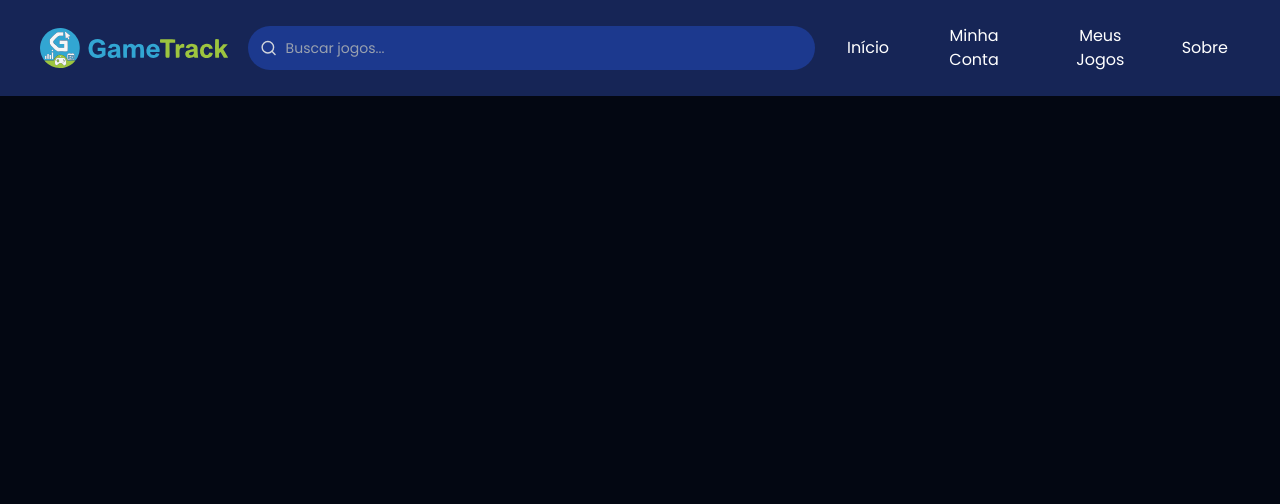
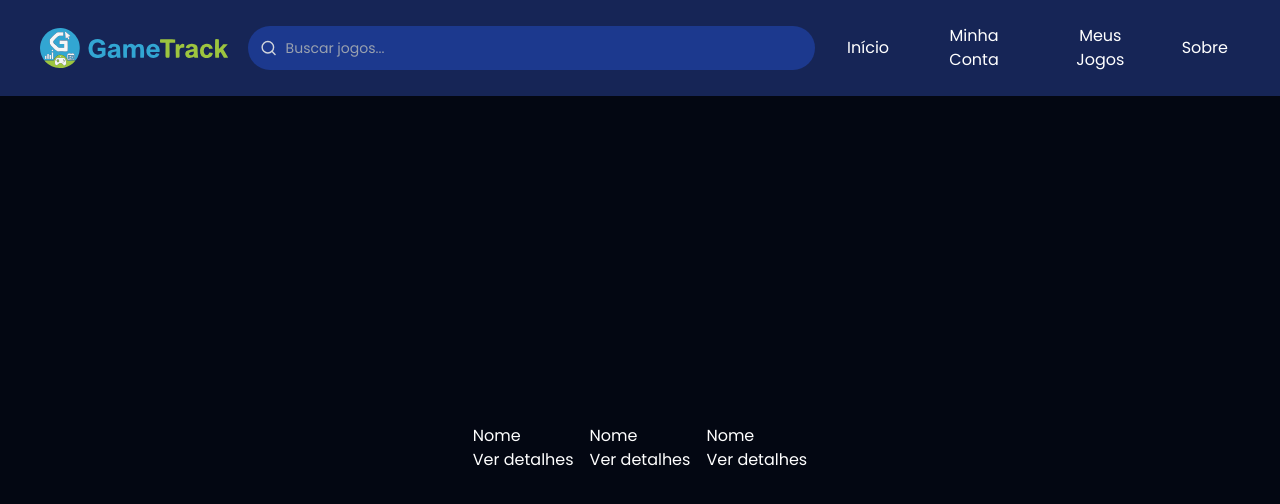
Before and after one commit to endriusssantos/gametrack, a React (Vite) app: page /my-games in a window 1280 px wide. Shown: the top 504 px of the page. Built offline with nearby package versions, Linux system fonts and the light colour scheme; no server answers.

Commit message:
criado componente e rota para Meus Jogos

```diff
--- a/src/App.jsx
+++ b/src/App.jsx
@@ -4,6 +4,7 @@ import GamesList from "./components/GameList/GameList";
 import { Routes, Route } from "react-router-dom";
 import GameDetails from "./components/GameDetails/GameDetails";
 import About from "./components/About/About";
+import MyGames from "./components/MyGames/MyGames";
 
 const App = () => {
   const [searchTerm, setSearchTerm] = useState("");
@@ -31,6 +32,7 @@ const App = () => {
         />
         <Route path="/game/:id" element={<GameDetails />} />
         <Route path="/about" element={<About />} />
+        <Route path="/my-games" element={<MyGames />} />
       </Routes>
     </div>
   );
--- a/src/components/GameList/GameList.jsx
+++ b/src/components/GameList/GameList.jsx
@@ -37,7 +37,7 @@ const GameList = ({ searchTerm, page, setPage }) => {
   return (
     <div className="p-6">
       <h2 className="mb-4 text-xl font-semibold text-white">Jogos</h2>
-      <div className="grid grid-cols-1 gap-4 sm:grid-cols-2 md:grid-cols-3">
+      <div className="grid grid-cols-1 gap-4 md:grid-cols-3">
         {games.map((g) => (
           <div key={g.id} className="overflow-hidden rounded bg-slate-800 p-2">
             <img
--- /dev/null
+++ b/src/components/MyGames/MyGames.jsx
@@ -0,0 +1,25 @@
+const MyGames = () => {
+  return (
+    <div className="m-auto text-white">
+      <ul className="grid grid-cols-1 gap-4 md:grid-cols-3">
+        <li>
+          <img src="" alt="" />
+          <p>Nome</p>
+          <a href="#">Ver detalhes</a>
+        </li>
+        <li>
+          <img src="" alt="" />
+          <p>Nome</p>
+          <a href="#">Ver detalhes</a>
+        </li>
+        <li>
+          <img src="" alt="" />
+          <p>Nome</p>
+          <a href="#">Ver detalhes</a>
+        </li>
+      </ul>
+    </div>
+  );
+};
+
+export default MyGames;
```
